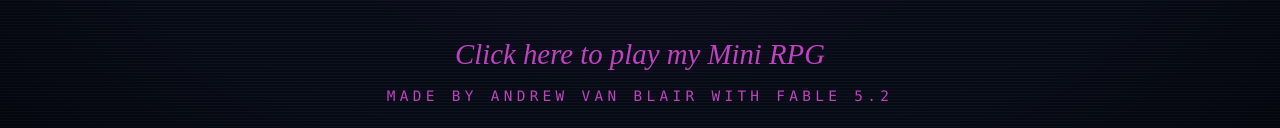
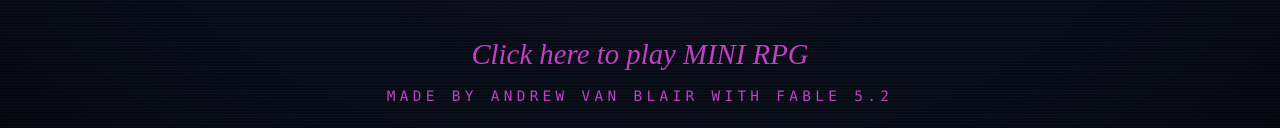
Before and after one commit to ertertwert/Website, a plain HTML site: page reverse.html in a window 1280 px wide. Shown: the part 582-710 px from the top of the page. Drawn offline with Linux system fonts and the light colour scheme.

Commit message:
Update reverse.html

```diff
--- a/reverse.html
+++ b/reverse.html
@@ -325,7 +325,7 @@
         </a>
       </nav>
      <h1>
-      <span class="title-sub"><a href="https://ertertwert.com/MiniRPG.html" class="custom-link">Click here to play my Mini RPG</a></span>
+      <span class="title-sub"><a href="https://ertertwert.com/MiniRPG.html" class="custom-link">Click here to play MINI RPG</a></span>
         <span class="title-tag">Made by Andrew Van Blair with Fable 5.2</a></span>
       </h1>
     </section>
```
